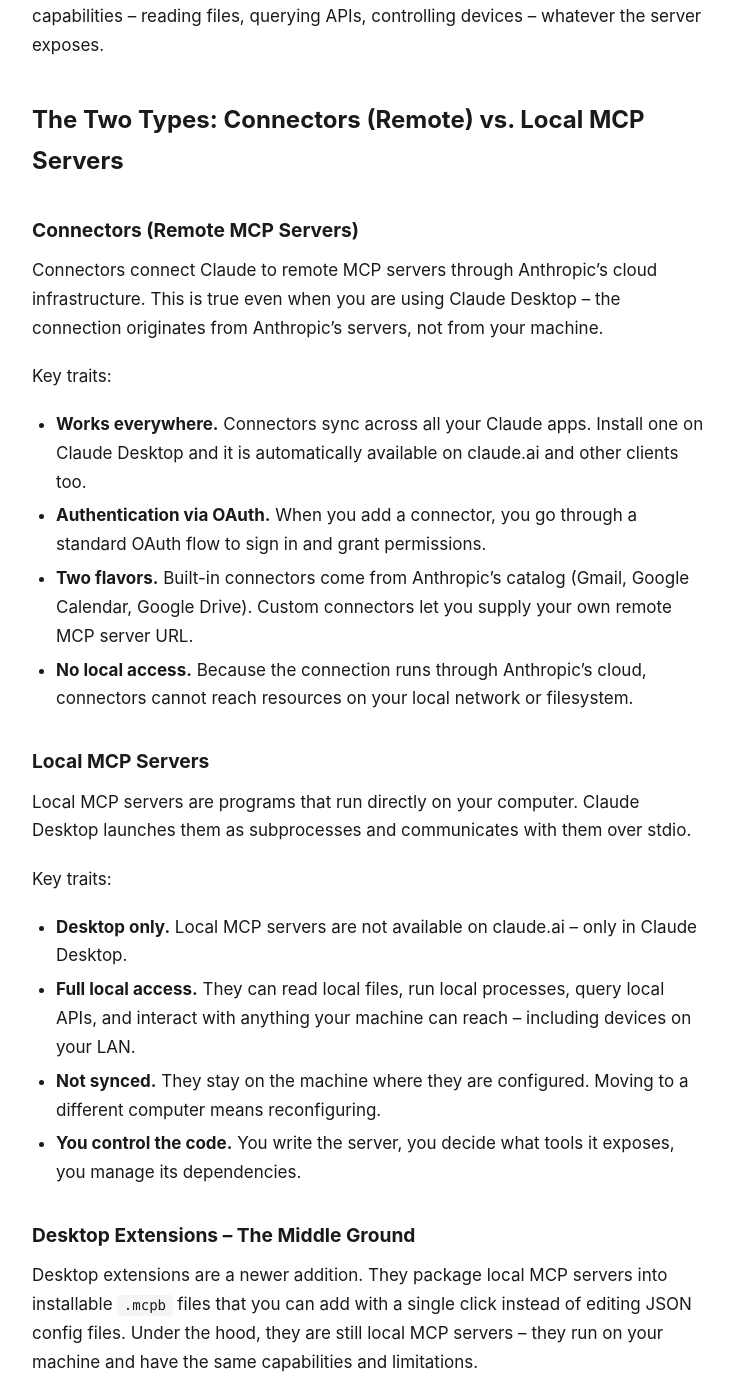
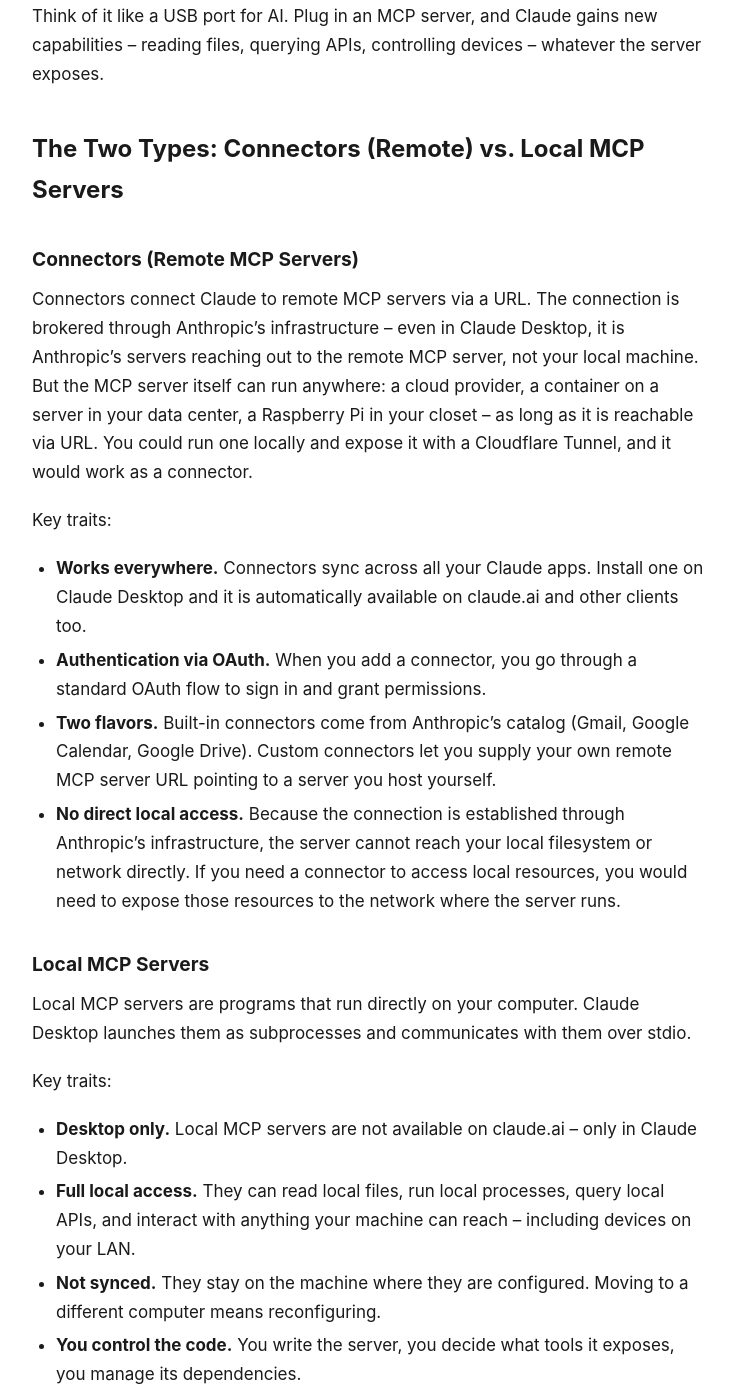
Before and after one commit to crwickha/crwickha.github.io, a Jekyll site: the page built from _posts/2026-04-15-mcp-servers-local-vs-remote.md, in a window 1280 px wide and 1400 px high, scrolled down 759 px. Shown: the whole window, without its empty margins (270-1003 px from the left). Built offline with Jekyll 4.4.1, drawn with Linux system fonts in a browser that asks for light colours; some of the changed text lies outside the part shown.

Commit message:
Fix remote MCP server description -- runs anywhere, not just Anthropic's cloud
The connection is brokered through Anthropic's infrastructure, but the
server itself can run anywhere reachable via URL.

```diff
--- a/_posts/2026-04-15-mcp-servers-local-vs-remote.md
+++ b/_posts/2026-04-15-mcp-servers-local-vs-remote.md
@@ -5,7 +5,7 @@
 description: "A practical guide to local and remote MCP servers in Claude Desktop -- what they are, how they differ, and how to build and connect your first local MCP server from scratch."
 ---
 
-Claude Desktop can connect to MCP servers in two fundamentally different ways: remotely through Anthropic's cloud infrastructure, or locally as a process running on your machine. The distinction matters more than you might think -- it affects what the server can access, where it works, and how you set it up.
+Claude Desktop can connect to MCP servers in two fundamentally different ways: remotely via a URL that Anthropic's infrastructure connects to on your behalf, or locally as a process running on your machine. The distinction matters more than you might think -- it affects what the server can access, where it works, and how you set it up.
 
 This post breaks down both approaches, walks through setting up each type, and ends with building a local MCP server from scratch -- first a minimal hello-world example, then a practical one that talks to the Meraki Dashboard API.
 
@@ -19,14 +19,14 @@
 
 ### Connectors (Remote MCP Servers)
 
-Connectors connect Claude to remote MCP servers through Anthropic's cloud infrastructure. This is true even when you are using Claude Desktop -- the connection originates from Anthropic's servers, not from your machine.
+Connectors connect Claude to remote MCP servers via a URL. The connection is brokered through Anthropic's infrastructure -- even in Claude Desktop, it is Anthropic's servers reaching out to the remote MCP server, not your local machine. But the MCP server itself can run anywhere: a cloud provider, a container on a server in your data center, a Raspberry Pi in your closet -- as long as it is reachable via URL. You could run one locally and expose it with a Cloudflare Tunnel, and it would work as a connector.
 
 Key traits:
 
 - **Works everywhere.** Connectors sync across all your Claude apps. Install one on Claude Desktop and it is automatically available on claude.ai and other clients too.
 - **Authentication via OAuth.** When you add a connector, you go through a standard OAuth flow to sign in and grant permissions.
-- **Two flavors.** Built-in connectors come from Anthropic's catalog (Gmail, Google Calendar, Google Drive). Custom connectors let you supply your own remote MCP server URL.
-- **No local access.** Because the connection runs through Anthropic's cloud, connectors cannot reach resources on your local network or filesystem.
+- **Two flavors.** Built-in connectors come from Anthropic's catalog (Gmail, Google Calendar, Google Drive). Custom connectors let you supply your own remote MCP server URL pointing to a server you host yourself.
+- **No direct local access.** Because the connection is established through Anthropic's infrastructure, the server cannot reach your local filesystem or network directly. If you need a connector to access local resources, you would need to expose those resources to the network where the server runs.
 
 ### Local MCP Servers
 
@@ -49,7 +49,7 @@
 
 | | Connectors (Remote) | Local MCP Servers |
 |---|---|---|
-| Where it runs | Anthropic's cloud | Your machine |
+| Where it runs | Anywhere reachable via URL (connection brokered by Anthropic) | Your machine |
 | Available on claude.ai | Yes | No |
 | Available in Claude Desktop | Yes | Yes |
 | Synced across devices | Yes | No |
@@ -57,7 +57,7 @@
 | Local file/resource access | No | Yes |
 | Advanced Research support | Yes | No |
 
-The short version: connectors are cloud-based and work everywhere. Local MCP servers run on your machine and are more powerful for local resource access but only work in Claude Desktop.
+The short version: connectors are remote servers reachable via URL, with the connection brokered through Anthropic's infrastructure, and they work everywhere. Local MCP servers run on your machine and are more powerful for local resource access but only work in Claude Desktop.
 
 ## Adding a Remote Connector
 
@@ -69,7 +69,7 @@
 4. Complete the OAuth sign-in flow when prompted.
 5. The connector appears in your tool list and syncs to all your Claude apps automatically.
 
-That is it. No config files, no code, no process management. The trade-off is that you are limited to what the remote server exposes, and it cannot touch anything on your local machine or network.
+That is it. No config files, no code, no process management. The trade-off is that the connection goes through Anthropic's infrastructure, so the remote server cannot directly access your local machine or network.
 
 ## Setting Up a Local MCP Server
 
```
